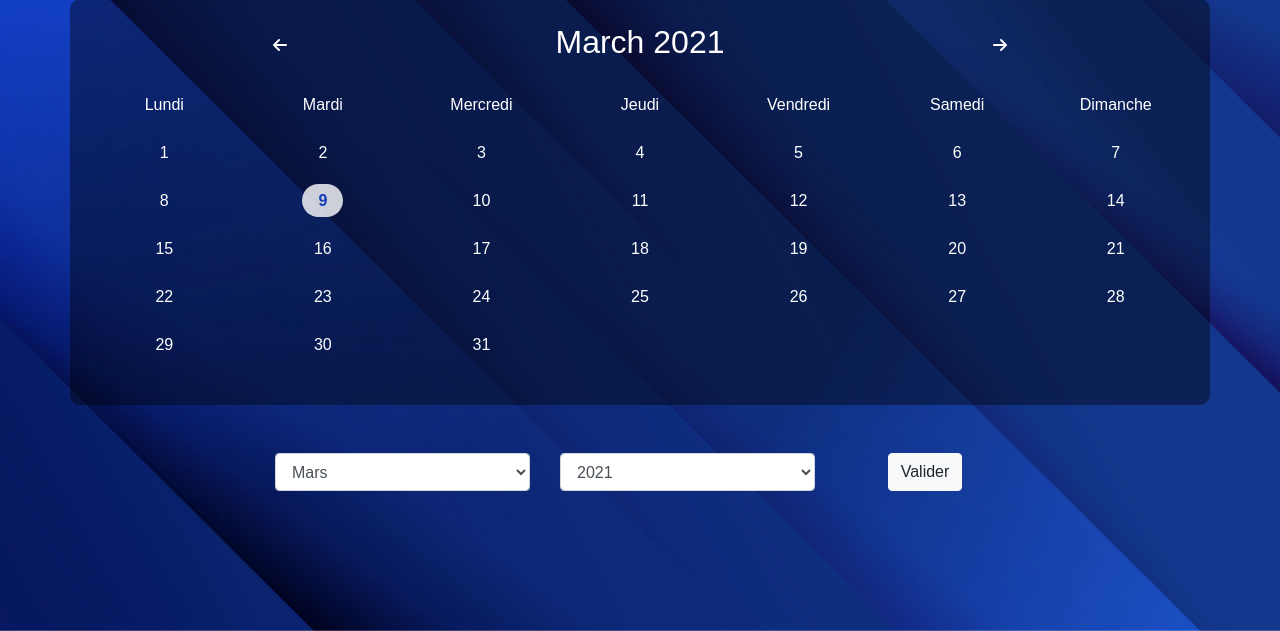
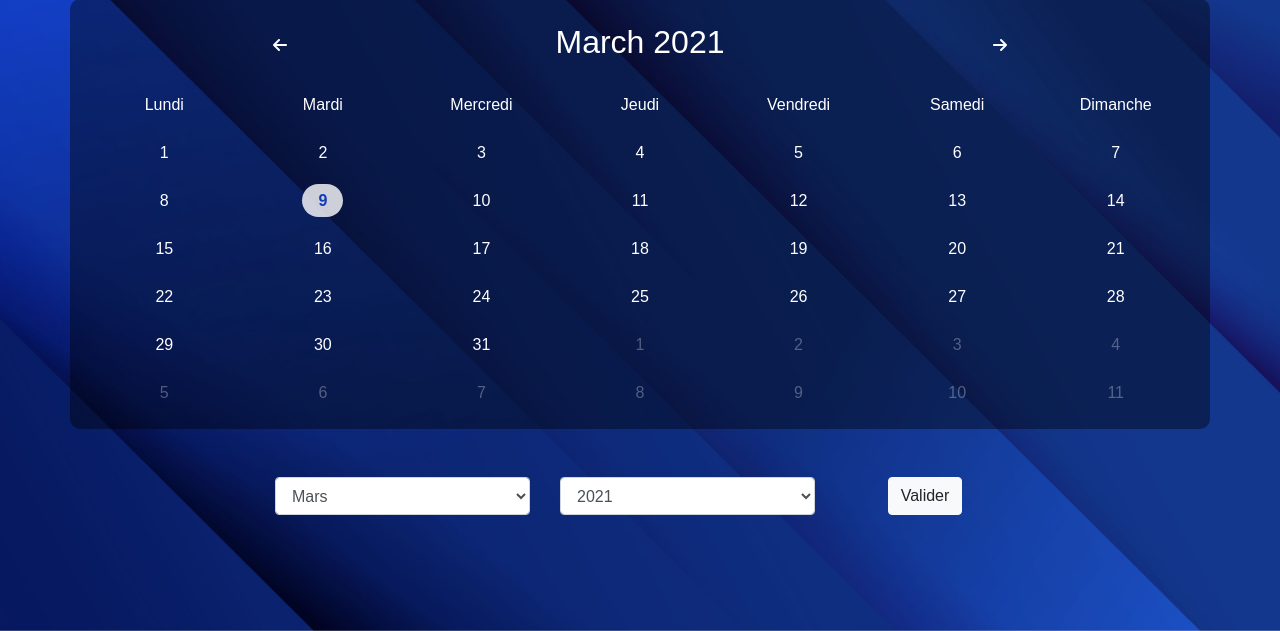
Before and after one commit to Tom-Dln/calendrier-php, a PHP site: page / in a window 1280 px wide. Shown: the part 169-800 px from the top of the page. Run offline with PHP 8.4, Linux system fonts and the light colour scheme; some libraries are stand-ins or nearby versions.

Commit message:
Finalisation Mécaniques Principales

```diff
--- a/bdd.php
+++ b/bdd.php
@@ -34,67 +34,38 @@ $months = [
 ];
 
 $show = [
-    // Ligne 1
+    // Tableau de 7 x 6
+];
+
+$dateActual = [
+    # Jour Actuel (Type 1 à 31)
+    '',
+    # Mois Actuel (Type 01 à 12)
+    '',
+    # Mois Actuel (Type mars)
+    '',
+    # Année Actuel (Type 20XX)
+    '',
+    # Nombre de jours dans le mois
+    '',
+    # Nombre du jours en génération
+    1,
+];
+
+$dateAround = [
+    # Mois Précédant : Mois + Année + Nb Jours
     '',
     '',
     '',
+    # Mois Suivant : Mois + Année + Nb Jours
     '',
     '',
     '',
-    '',
-
-    // Ligne 2
-    '',
-    '',
-    '',
-    '',
-    '',
-    '',
-    '',
-
-    // Ligne 3
-    '',
-    '',
-    '',
-    '',
-    '',
-    '',
-    '',
-
-    // Ligne 4
-    '',
-    '',
-    '',
-    '',
-    '',
-    '',
-    '',
-
-    // Ligne 5
-    '',
-    '',
-    '',
-    '',
-    '',
-    '',
-    '',
-
-    // Ligne 6
-    '',
-    '',
-    '',
-    '',
-    '',
+    # Jours restant Précédants et Suivants
     '',
     '',
 ];
 
-$dateActual = [
-    '',
-    '',
-    '',
-    '',
-];
 
 $dateOffset = 0;
 
@@ -105,7 +76,7 @@ $change =  [
     # Mois + Année
     '',
     '',
-    # Chemins + Chemins
+    # Chemins URL + Chemins URL
     '',
     '',
 ];
@@ -122,27 +93,14 @@ setlocale(LC_TIME, "fr_FR");
 
 ---------------------------------------- */
 
-
 if (isset($_GET["month"])) {
-    # Mois (Type 01 à 12)
     $dateActual[1] = $_GET["month"];
-
-    # Mois (Type mars)
     $dateActual[2] = $months[$dateActual[1]];
-
-    # Année (Type 20XX)
     $dateActual[3] = $_GET["year"];
 } else {
-    # Jour (Type 1 à 31)
     $dateActual[0] = strftime("%e");
-
-    # Mois (Type 01 à 12)
     $dateActual[1] = strftime("%m");
-
-    # Mois (Type mars)
     $dateActual[2] = strftime("%B");
-
-    # Année (Type 20XX)
     $dateActual[3] = strftime("%G");
 };
 
@@ -153,16 +111,49 @@ if (isset($_GET["month"])) {
 
 ---------------------------------------- */
 
-# Nombre de jours dans le mois
-
 $dateActual[4] = cal_days_in_month(CAL_GREGORIAN, $dateActual[1], $dateActual[3]);
 
 # Jour de la semaine de 1 à 7
 $dateInit = strftime("%u", mktime(0, 0, 0, /*Mois*/ $dateActual[1], /*Jour*/ 1, /*Année*/ $dateActual[3]));
 
-for ($i = $dateInit - 1; $i < $dateActual[4] - 1 + $dateInit; $i++) {
-    $show[$i] = $i - $dateInit + 2;
+
+
+$dateAround[0] = $dateActual[1] - 1;
+$dateAround[1] = $dateActual[3];
+
+$dateAround[3] = $dateActual[1] + 1;
+$dateAround[4] = $dateActual[3];
+
+if ($dateAround[0] == 0) {
+    $dateAround[0] = 12;
+    $dateAround[1] = $dateAround[1] - 1;
 }
+
+if ($dateAround[3] == 13) {
+    $dateAround[3] = 1;
+    $dateAround[4] = $dateAround[1] + 1;
+}
+
+$dateAround[2] = cal_days_in_month(CAL_GREGORIAN, $dateAround[0], $dateAround[1]);
+$dateAround[5] = cal_days_in_month(CAL_GREGORIAN, $dateAround[3], $dateAround[4]);
+
+$dateAround[6] = $dateActual[4] - $dateInit + 2;
+$dateAround[7] = 1;
+
+for ($j = 0; $j <= 41; $j++) {
+    if ($j < $dateInit - 1) {
+        $show[$j] = $dateAround[6];
+        $dateAround[6]++;
+    } elseif ($j > $dateActual[4] + $dateInit - 2) {
+        $show[$j] = $dateAround[7];
+        $dateAround[7]++;
+    } else {
+        $show[$j] = $dateActual[5];
+        $dateActual[5]++;
+    }
+}
+
+$dateAround[8] = $dateInit;
 
 /* ----------------------------------------
 
@@ -176,12 +167,12 @@ $change[1] = $dateActual[3];
 $change[2] = $dateActual[1] + 1;
 $change[3] = $dateActual[3];
 
-if ( $change[0] == 0) {
+if ($change[0] == 0) {
     $change[0] = 12;
     $change[1] = $change[1] - 1;
 }
 
-if ( $change[2] == 13) {
+if ($change[2] == 13) {
     $change[2] = 1;
     $change[3] = $change[3] + 1;
 }
--- a/css/style.css
+++ b/css/style.css
@@ -16,6 +16,11 @@ main {
   background: rgba(0, 0, 0, 0.4);
   border-radius: 10px;
 }
+
+.opacity-redured {
+  color: rgba(255, 255, 255, 0.3) !important;
+}
+
 
 a {
   color: #FFF !important;
--- a/index.php
+++ b/index.php
@@ -40,16 +40,21 @@
             <div class="col-12">
                 <div class="grid-calender text-center text-white">
                     <?php
-                    for ($e = 1; $e <= 7;$e++) {
+                    for ($e = 1; $e <= 7; $e++) {
                         echo "<div class='" . strtolower($days[$e]) . " pb-4 px-1 text-truncate'>$days[$e]</div>";
                     }
                     ?>
                     <?php
                     for ($a = 0; $a <= 41; $a++) {
                         # Boucle Création des cases de jours
-                        if (($show[$a] == strftime("%e")) && ($dateActual[1] == strftime("%m")) && ($dateActual[3] == strftime("%G"))) {
+                        if ($dateAround[8] > 1 || $a > $dateInit + $dateActual[4] - 2) {
+                            echo "<div class='case-$a opacity-redured'>$show[$a]</div>";
+                            $dateAround[8]--;
+                        }
+                        elseif (($show[$a] == strftime("%e")) && ($dateActual[1] == strftime("%m")) && ($dateActual[3] == strftime("%G"))) {
                             echo "<div class='case-$a'><p class='d-inline py-2 px-3 today color-blue'>$show[$a]</p></div>";
-                        } else {
+                        }
+                        else {
                             echo "<div class='case-$a'>$show[$a]</div>";
                         }
                     }
@@ -95,6 +100,8 @@
             </div>
         </form>
     </footer>
+
+
     <script src="https://kit.fontawesome.com/4cfbd32d63.js" crossorigin="anonymous"></script>
     <script src="https://code.jquery.com/jquery-3.5.1.slim.min.js" integrity="sha384-DfXdz2htPH0lsSSs5nCTpuj/zy4C+OGpamoFVy38MVBnE+IbbVYUew+OrCXaRkfj" crossorigin="anonymous"></script>
     <script src="https://cdn.jsdelivr.net/npm/bootstrap@4.6.0/dist/js/bootstrap.bundle.min.js" integrity="sha384-Piv4xVNRyMGpqkS2by6br4gNJ7DXjqk09RmUpJ8jgGtD7zP9yug3goQfGII0yAns" crossorigin="anonymous"></script>
```
